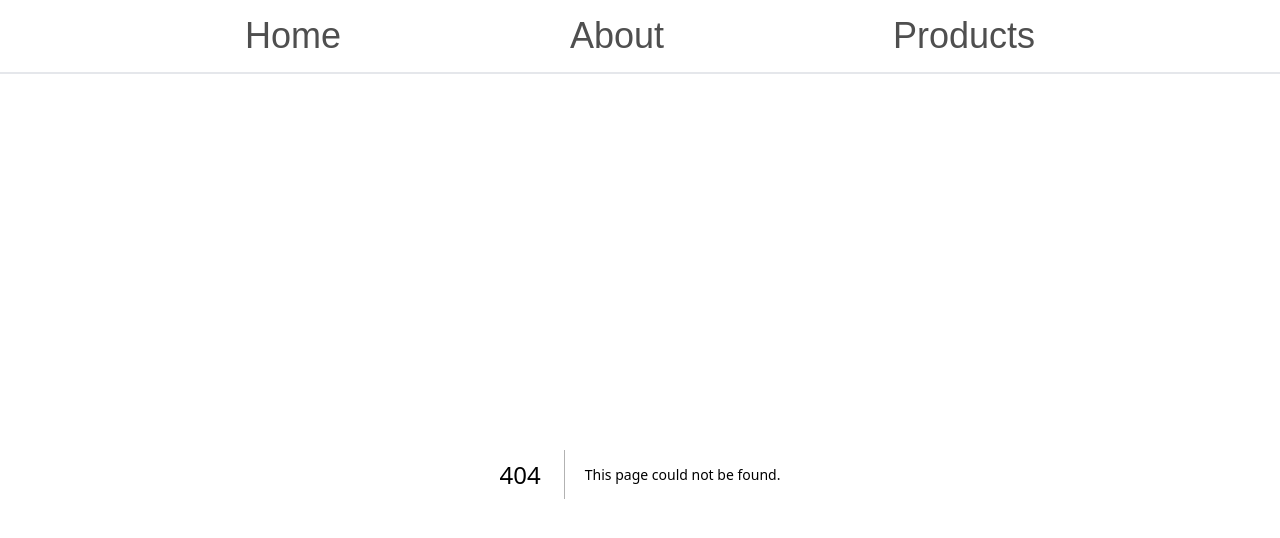
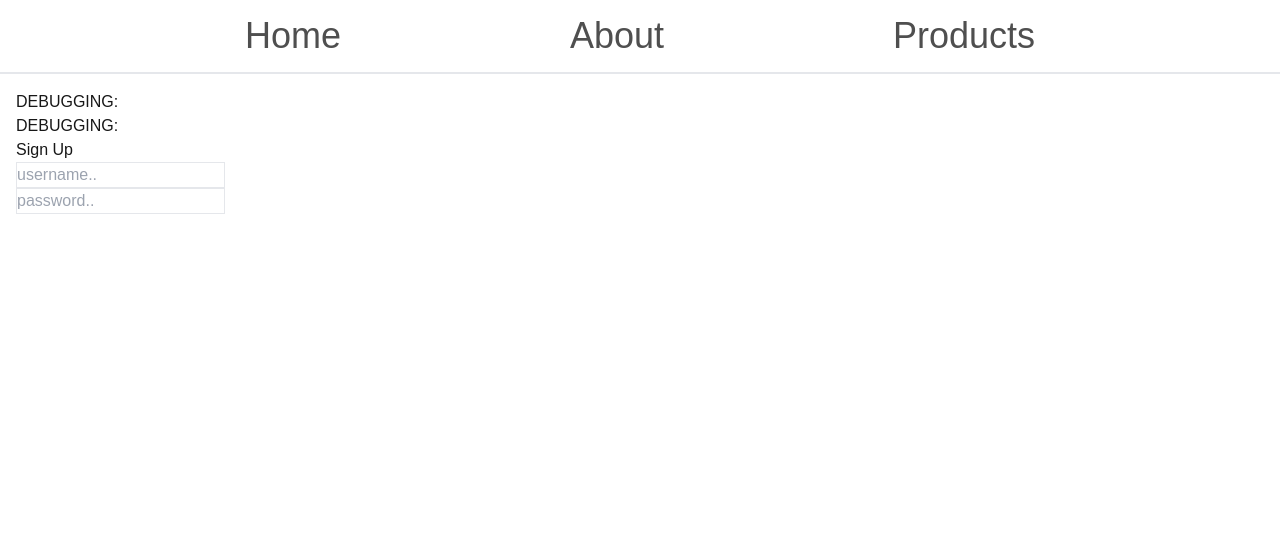
Before and after one commit to Krillinator/DigitalStock_Frontend, a Next.js app: page /sign-up in a window 1280 px wide. Before the commit this address had no page. Shown: the top 538 px of the page. Built offline with nearby package versions, Linux system fonts and the light colour scheme.

Commit message:
Add: Sign-up page implementation with working clientside code

```diff
--- /dev/null
+++ b/app/(authentication)/sign-up/page.tsx
@@ -0,0 +1,55 @@
+"use client"
+import { IUser } from "@/app/_types/IUser"
+import { ChangeEvent, FormEvent, useState } from "react"
+
+export default function SignUp() {
+  const [user, setUser] = useState<IUser>({ username: "", password: "" })
+
+  function handleUserChange(event: ChangeEvent<HTMLInputElement>) {
+    const { name, value } = event.target
+    setUser((prevData) => ({ ...prevData, [name]: value }))
+  }
+
+  function onSubmit(event: FormEvent) {
+    event.preventDefault()
+    // Signup Logic
+  }
+
+  return (
+    <>
+      <div className="p-4">
+        <p>DEBUGGING: {user.username}</p>
+        <p>DEBUGGING: {user.password}</p>
+
+        <header>Sign Up</header>
+        <section>
+          <form onSubmit={onSubmit}>
+            {/* Username */}
+            <section>
+              <label htmlFor="username"></label>
+              <input
+                className="border "
+                placeholder="username.."
+                type="text"
+                name="username"
+                onChange={(event) => handleUserChange(event)}
+              />
+            </section>
+
+            {/* Password */}
+            <section>
+              <label htmlFor="password"></label>
+              <input
+                className="border"
+                placeholder="password.."
+                type="password"
+                name="password"
+                onChange={(event) => handleUserChange(event)}
+              />
+            </section>
+          </form>
+        </section>
+      </div>
+    </>
+  )
+}
--- /dev/null
+++ b/app/_types/IUser.ts
@@ -0,0 +1,4 @@
+export interface IUser {
+  username: string
+  password: string
+}
```
Also changed, not shown: app/(authentication)/sign-in/page.tsx (added).
